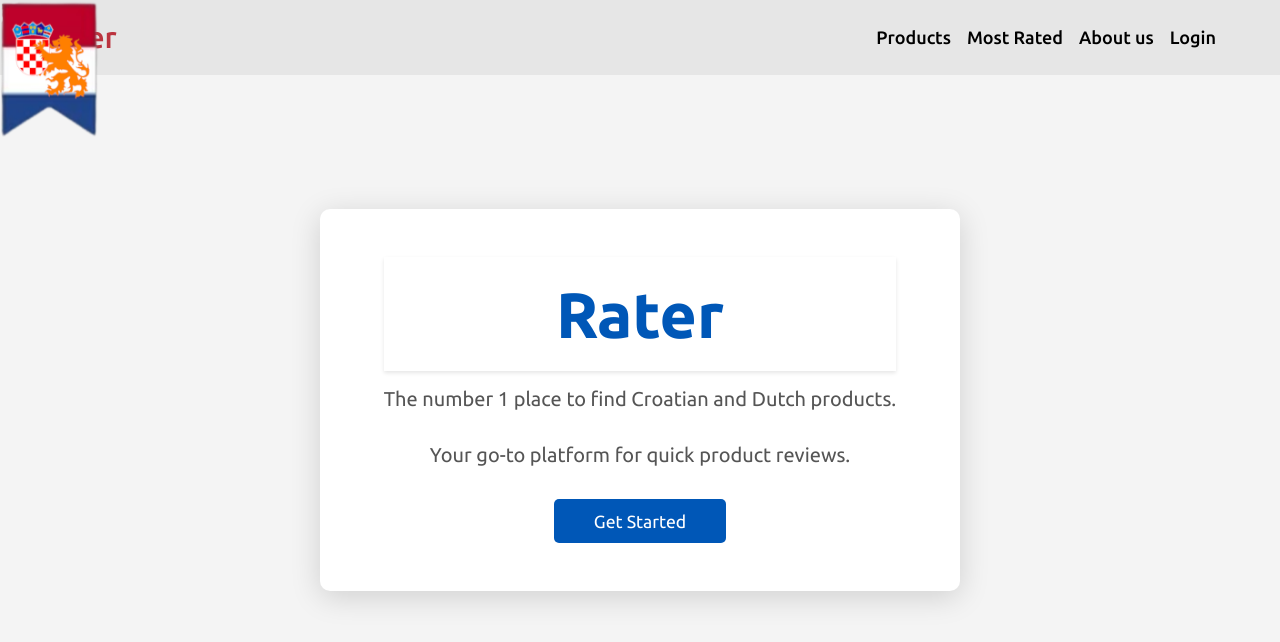
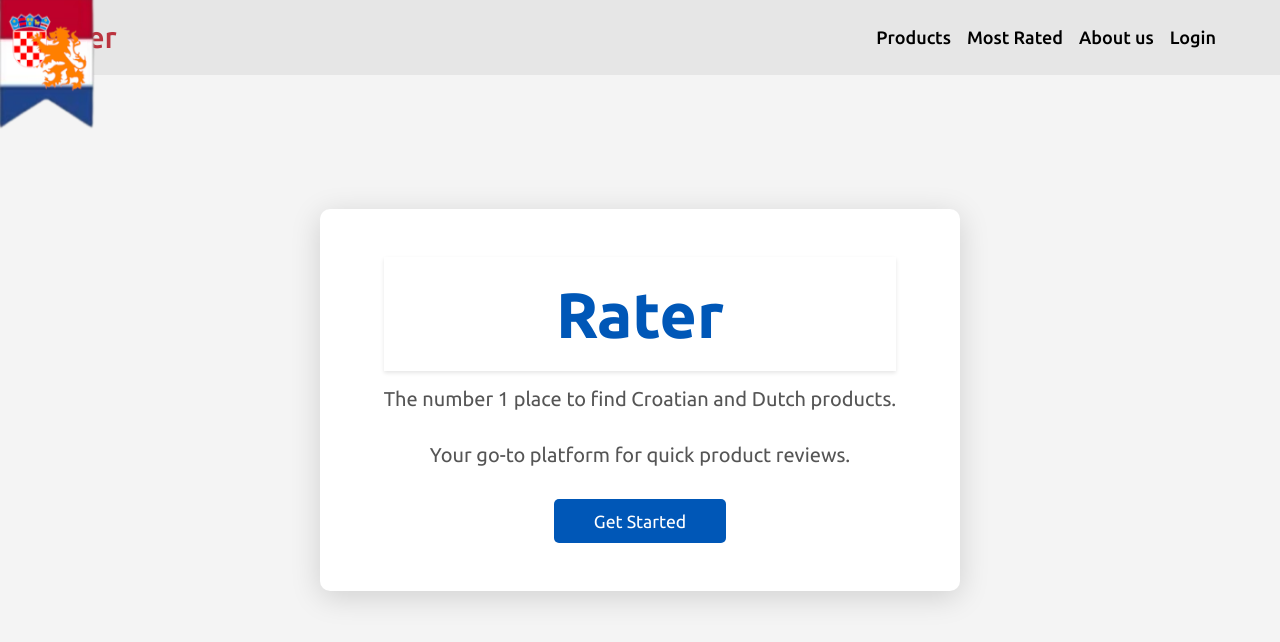
Before and after one commit to Rick-Janssen/CSP-Frontend, a React (Create React App) app: page / in a window 1280 px wide. Shown: the top 642 px of the page. Built offline with nearby package versions, Linux system fonts and the light colour scheme.

Commit message:
NavBar Styling Changes

```diff
--- a/src/components/Navbar/Navbar.css
+++ b/src/components/Navbar/Navbar.css
@@ -46,8 +46,8 @@ nav .logo a {
 .LogoPng {
   width: 140px;
   height: 160px;
-  left: -20px;
-  top: -12px;
+  left: -23px;
+  top: -20px;
   position: absolute;
   overflow-y: hidden;
 }
```
